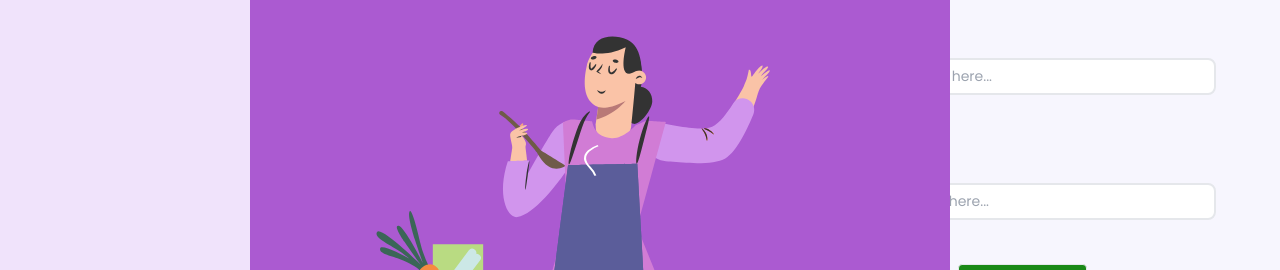
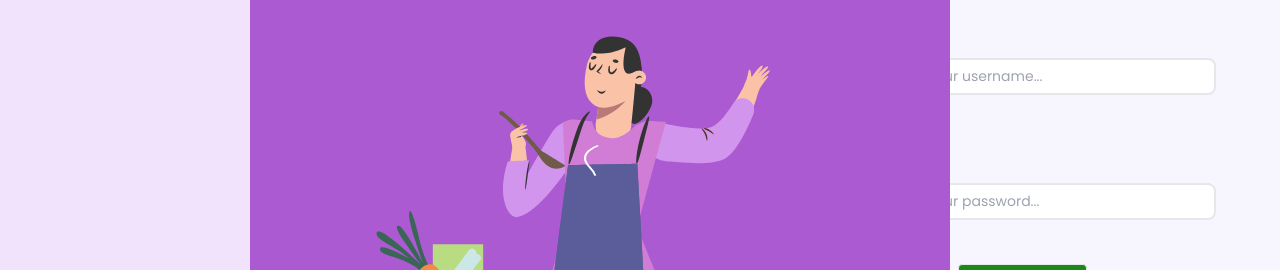
Before and after one commit to SmithNJ13/yao42_frontend, a React (Vite) app: page /login in a window 1280 px wide. Shown: the part 398-668 px from the top of the page. Built offline with nearby package versions, Linux system fonts and the light colour scheme.

Commit message:
fix minor css

```diff
--- a/src/components/LoginForm/index.jsx
+++ b/src/components/LoginForm/index.jsx
@@ -71,7 +71,7 @@ const Login = () => {
             <label>Username</label>
             <input className='tw-border-2 tw-rounded-lg focus:tw-outline-none tw-border-gray-200 tw-p-[0.4rem] tw-text-sm'
             type='text'
-            placeholder='Enter username here...'
+            placeholder='Please enter your username...'
             value={name}
             id='username'
             onChange={handleName}
@@ -81,7 +81,7 @@ const Login = () => {
             <label>Password</label>
             <input  className='tw-border-2 tw-rounded-lg focus:tw-outline-none tw-border-gray-200 tw-p-[0.4rem] tw-text-sm'
             type='password'
-            placeholder='Enter password here...'
+            placeholder='Please enter your password...'
             value={password}
             id='password'
             onChange={handlePassword}
```
